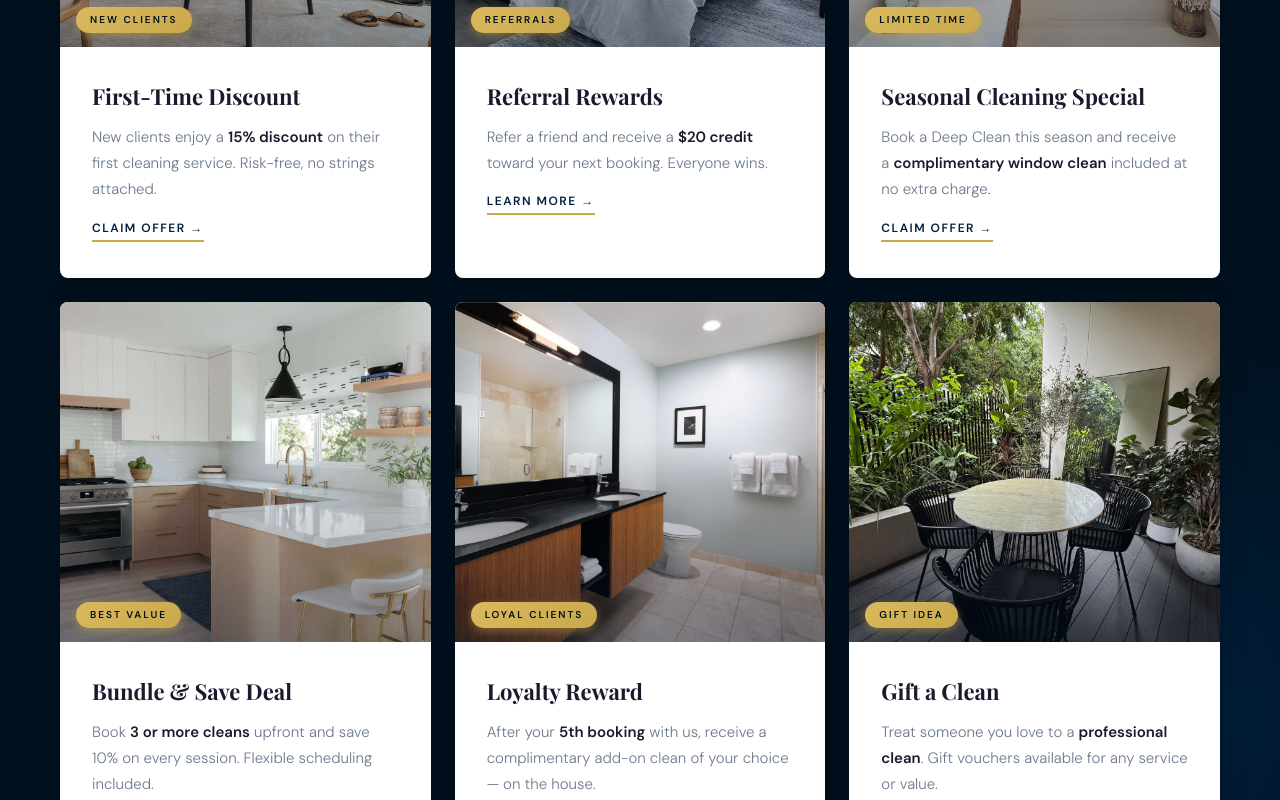
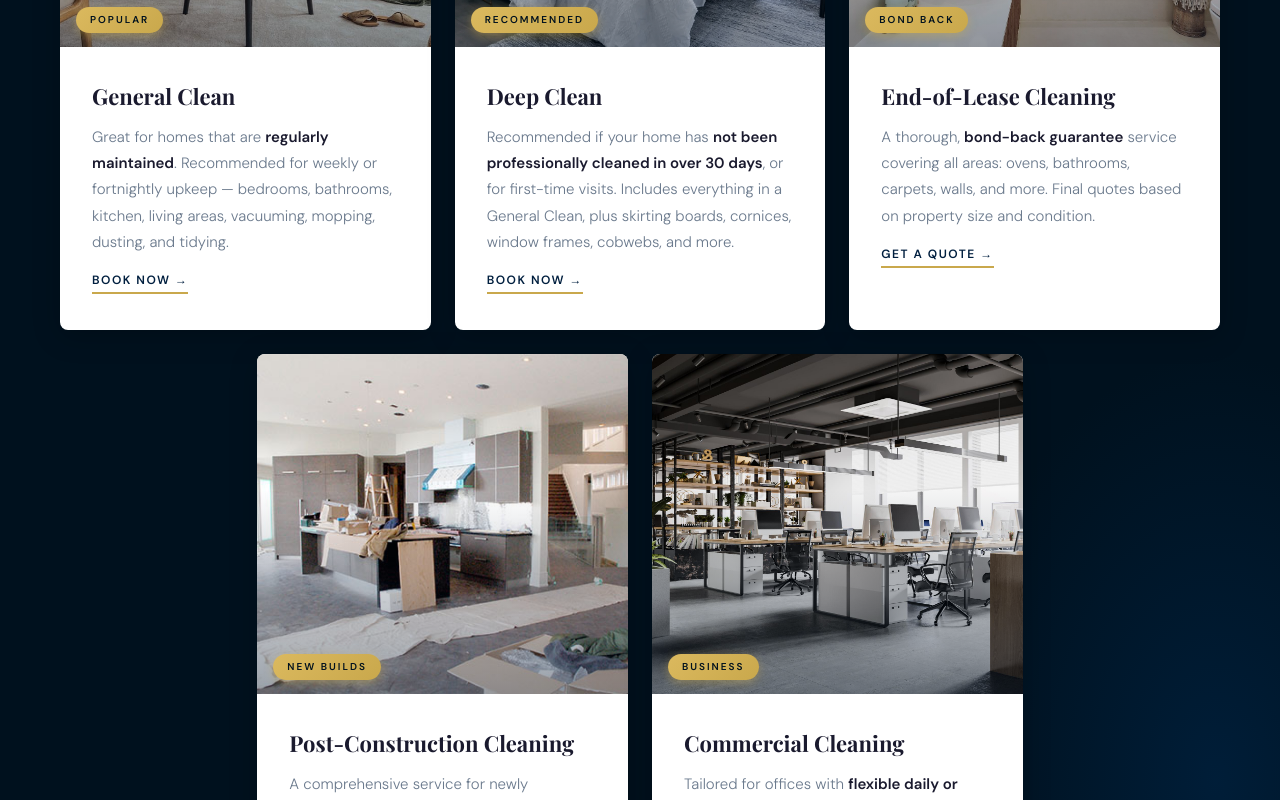
Before and after one commit to minhtran56757-afk/Sparklehavencleaning, a React app: page / in a window 1280 px wide. Shown: the part 1360-2160 px from the top of the page. Built offline with nearby package versions, Linux system fonts and the light colour scheme; the HTML template or start-up script is replaced by a standard one; a web font is replaced by a local one.

Commit message:
client re

```diff
--- a/src/components/Offers.css
+++ b/src/components/Offers.css
@@ -1,10 +1,12 @@
 .og {
-  display: grid;
-  grid-template-columns: 1fr 1fr 1fr;
+  display: flex;
+  flex-wrap: wrap;
+  justify-content: center;
   gap: 24px;
 }
 
 .oc {
+  flex: 0 0 calc(33.333% - 16px);
   background: var(--white);
   border-radius: 8px;
   overflow: hidden;
@@ -143,14 +145,14 @@
 }
 
 @media (max-width: 900px) {
-  .og {
-    grid-template-columns: 1fr 1fr;
+  .oc {
+    flex: 0 0 calc(50% - 12px);
   }
 }
 
 @media (max-width: 600px) {
-  .og {
-    grid-template-columns: 1fr;
+  .oc {
+    flex: 0 0 100%;
   }
 }
 
--- a/src/components/Offers.jsx
+++ b/src/components/Offers.jsx
@@ -3,9 +3,8 @@ import './Offers.css';
 import photo1 from '../assets/image 1.jpg';
 import photo2 from '../assets/image 2.jpg';
 import photo3 from '../assets/image 3.jpeg';
-import photo4 from '../assets/image 4.jpg';
-import photo5 from '../assets/Photo 5.png';
-import photo6 from '../assets/Photo 6.png';
+import photo5 from '../assets/Rennovation.jpg';
+import photo6 from '../assets/Office.jpg';
 
 const Offers = () => {
   return (
@@ -24,73 +23,61 @@ const Offers = () => {
 
           <div className="oc">
             <div className="oi">
-              <img src={photo1} alt="First-Time Discount" className="oi-img" />
-              <span className="obg">New Clients</span>
+              <img src={photo1} alt="General Clean" className="oi-img" />
+              <span className="obg">Popular</span>
             </div>
             <div className="ob">
-              <h3>First-Time Discount</h3>
-              <p>New clients enjoy a <strong>15% discount</strong> on their first cleaning service. Risk-free, no strings attached.</p>
-              <a className="ob-link" href="#contact">Claim Offer &rarr;</a>
+              <h3>General Clean</h3>
+              <p>Great for homes that are <strong>regularly maintained</strong>. Recommended for weekly or fortnightly upkeep — bedrooms, bathrooms, kitchen, living areas, vacuuming, mopping, dusting, and tidying.</p>
+              <a className="ob-link" href="#contact">Book Now &rarr;</a>
             </div>
           </div>
 
           <div className="oc">
             <div className="oi">
-              <img src={photo2} alt="Referral Rewards" className="oi-img" />
-              <span className="obg">Referrals</span>
+              <img src={photo2} alt="Deep Clean" className="oi-img" />
+              <span className="obg">Recommended</span>
             </div>
             <div className="ob">
-              <h3>Referral Rewards</h3>
-              <p>Refer a friend and receive a <strong>$20 credit</strong> toward your next booking. Everyone wins.</p>
-              <a className="ob-link" href="#contact">Learn More &rarr;</a>
+              <h3>Deep Clean</h3>
+              <p>Recommended if your home has <strong>not been professionally cleaned in over 30 days</strong>, or for first-time visits. Includes everything in a General Clean, plus skirting boards, cornices, window frames, cobwebs, and more.</p>
+              <a className="ob-link" href="#contact">Book Now &rarr;</a>
             </div>
           </div>
 
           <div className="oc">
             <div className="oi">
-              <img src={photo3} alt="Seasonal Cleaning Special" className="oi-img" />
-              <span className="obg">Limited Time</span>
+              <img src={photo3} alt="End-of-Lease Cleaning" className="oi-img" />
+              <span className="obg">Bond Back</span>
             </div>
             <div className="ob">
-              <h3>Seasonal Cleaning Special</h3>
-              <p>Book a Deep Clean this season and receive a <strong>complimentary window clean</strong> included at no extra charge.</p>
-              <a className="ob-link" href="#contact">Claim Offer &rarr;</a>
+              <h3>End-of-Lease Cleaning</h3>
+              <p>A thorough, <strong>bond-back guarantee</strong> service covering all areas: ovens, bathrooms, carpets, walls, and more. Final quotes based on property size and condition.</p>
+              <a className="ob-link" href="#contact">Get a Quote &rarr;</a>
             </div>
           </div>
 
           <div className="oc">
             <div className="oi">
-              <img src={photo4} alt="Bundle & Save Deal" className="oi-img" />
-              <span className="obg">Best Value</span>
+              <img src={photo5} alt="Post-Construction Cleaning" className="oi-img" />
+              <span className="obg">New Builds</span>
             </div>
             <div className="ob">
-              <h3>Bundle &amp; Save Deal</h3>
-              <p>Book <strong>3 or more cleans</strong> upfront and save 10% on every session. Flexible scheduling included.</p>
-              <a className="ob-link" href="#contact">Get Started &rarr;</a>
+              <h3>Post-Construction Cleaning</h3>
+              <p>A comprehensive service for newly completed builds and renovations. Removes dust, debris, and construction residue — <strong>polished to handover standards</strong>.</p>
+              <a className="ob-link" href="#contact">Get a Quote &rarr;</a>
             </div>
           </div>
 
           <div className="oc">
             <div className="oi">
-              <img src={photo5} alt="Loyalty Reward" className="oi-img" />
-              <span className="obg">Loyal Clients</span>
+              <img src={photo6} alt="Commercial Cleaning" className="oi-img" />
+              <span className="obg">Business</span>
             </div>
             <div className="ob">
-              <h3>Loyalty Reward</h3>
-              <p>After your <strong>5th booking</strong> with us, receive a complimentary add-on clean of your choice — on the house.</p>
-              <a className="ob-link" href="#contact">Learn More &rarr;</a>
-            </div>
-          </div>
-
-          <div className="oc">
-            <div className="oi">
-              <img src={photo6} alt="Gift a Clean" className="oi-img" />
-              <span className="obg">Gift Idea</span>
-            </div>
-            <div className="ob">
-              <h3>Gift a Clean</h3>
-              <p>Treat someone you love to a <strong>professional clean</strong>. Gift vouchers available for any service or value.</p>
-              <a className="ob-link" href="#contact">Get a Voucher &rarr;</a>
+              <h3>Commercial Cleaning</h3>
+              <p>Tailored for offices with <strong>flexible daily or weekly schedules</strong>. Services include thorough deep cleaning with flexible hours of execution.</p>
+              <a className="ob-link" href="#contact">Enquire Now &rarr;</a>
             </div>
           </div>
 
```
Also changed, not shown: src/assets/Office.jpg (added), src/assets/Rennovation.jpg (added).
